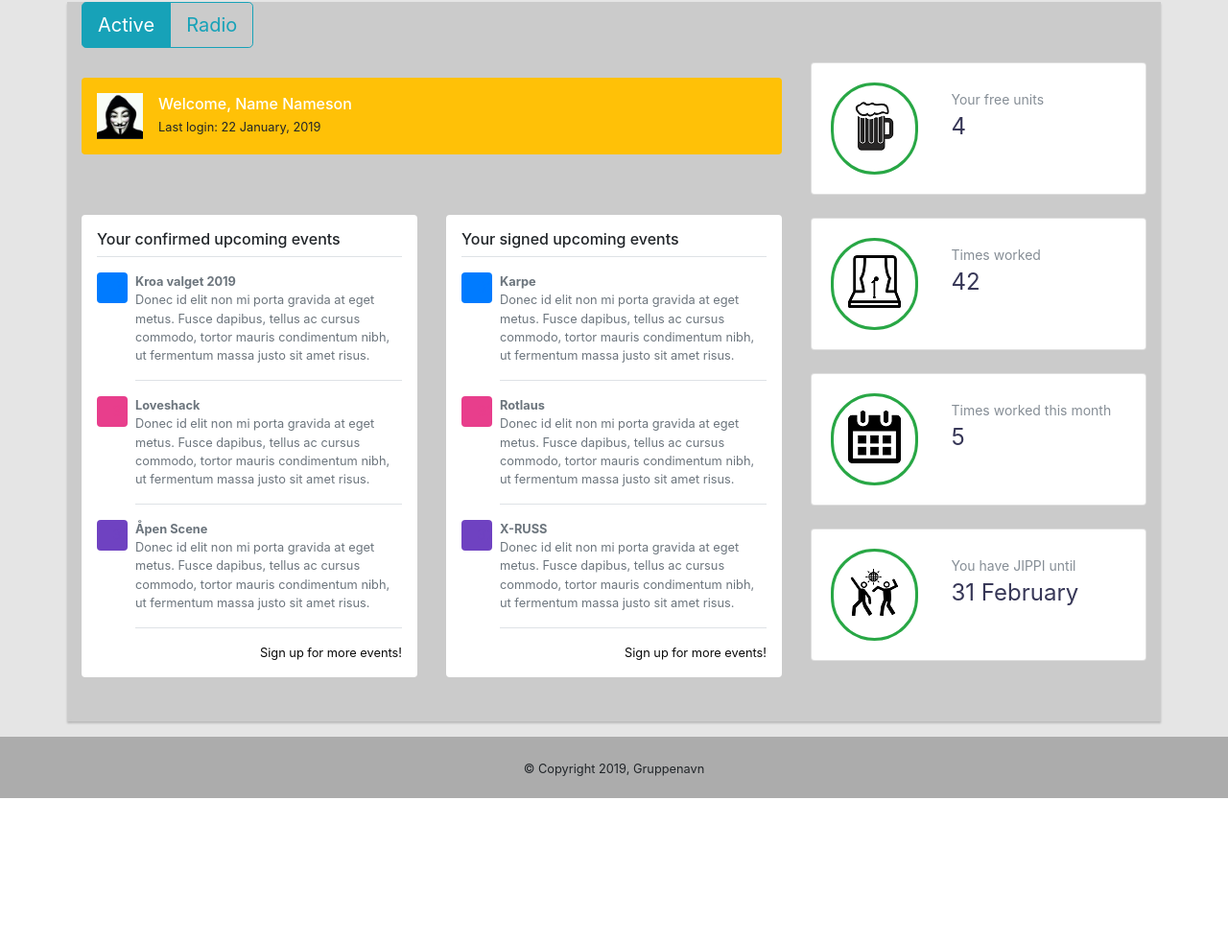
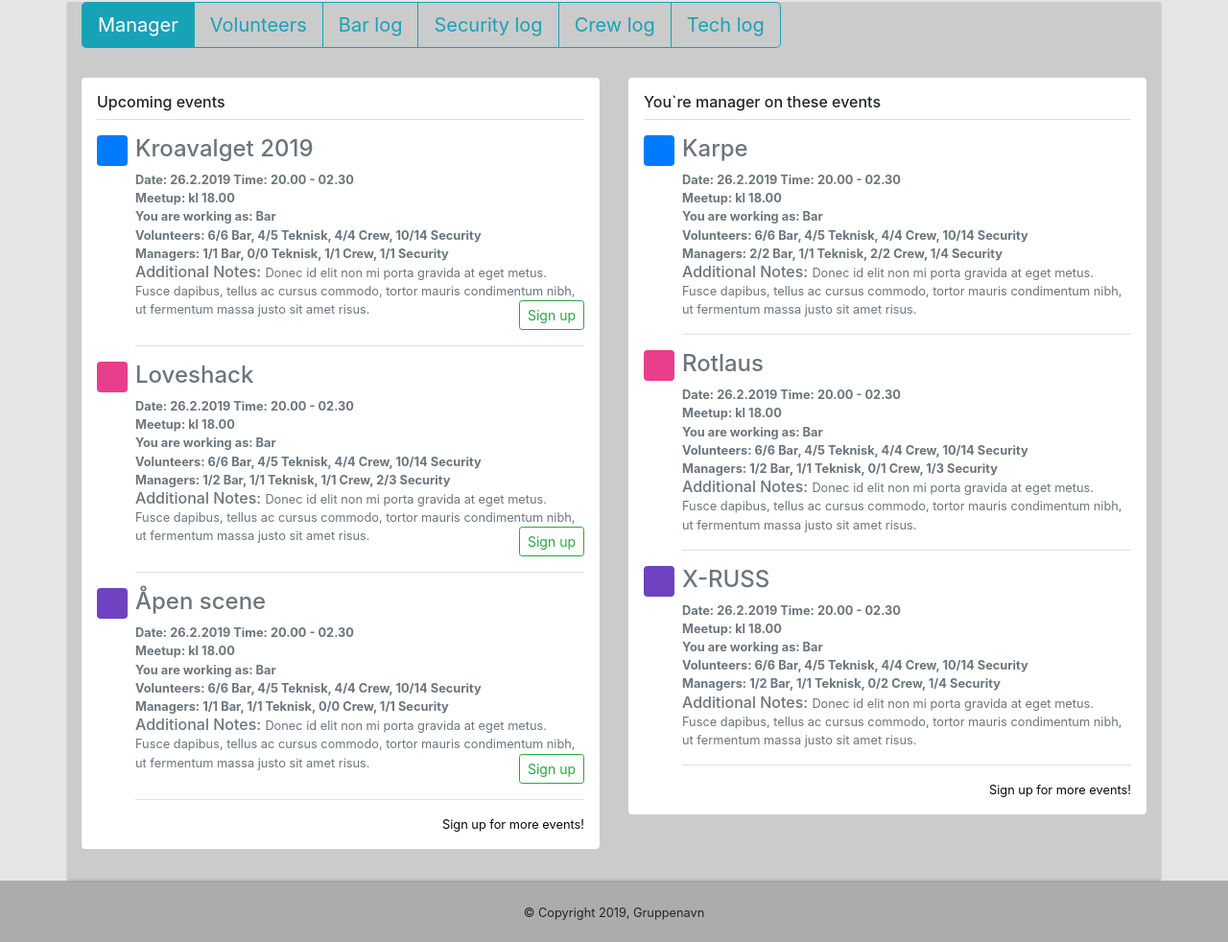
Before and after one commit to LarsStianF/KroaApplikasjon, a PHP site: page /admin/Mindex.php in a window 1280 px wide. Shown: the part 104-1086 px from the top of the page at 96% size. Before the commit the page ends 936 px from the top, so only its background shows below. Run offline with PHP 8.4, Linux system fonts and the light colour scheme; some libraries are stand-ins or nearby versions.

Commit message:
La til ansvarligsiden

```diff
--- a/admin/Mindex.php
+++ b/admin/Mindex.php
@@ -10,58 +10,74 @@ include 'rsc/imports/php/components/admin_header.php';
     ##################################################################################
     -->
 
-
-
     <body class="bg-light">
-
-
-
 
     <main role="main" class="container">
 
-
         <div class="btn-group btn-group-toggle " data-toggle="buttons">
-            <label class="btn btn-secondary active btn-lg btn-outline-info">
-                <input type="radio" name="options" id="option1" autocomplete="off" checked> Active
+            <label class="btn btn-primary active btn-lg btn-outline-info">
+                <input type="radio" name="options" id="option1" autocomplete="off" checked> Manager
             </label>
             <label class="btn btn-secondary btn-lg btn-outline-info">
-                <input type="radio" name="options" id="option2" autocomplete="off"> Radio
+                <input type="radio" name="options" id="option2" autocomplete="off"> Volunteers
+            </label>
+            <label class="btn btn-secondary btn-lg btn-outline-info">
+                <input type="radio" name="options" id="option3" autocomplete="off"> Bar log
+            </label>
+            <label class="btn btn-secondary btn-lg btn-outline-info">
+                <input type="radio" name="options" id="option4" autocomplete="off"> Security log
+            </label>
+            <label class="btn btn-secondary btn-lg btn-outline-info">
+                <input type="radio" name="options" id="option5" autocomplete="off"> Crew log
+            </label>
+            <label class="btn btn-secondary btn-lg btn-outline-info">
+                <input type="radio" name="options" id="option6" autocomplete="off"> Tech log
             </label>
         </div>
 
-        <div class="row mb-3">
-            <div class="col-md-8 themed-grid-col">
-                <div class="pb-3">
-                    <div class="d-flex align-items-center p-3 my-3 text-white-50 bg-warning rounded shadow-sm">
-                        <img class="mr-3" src="../rsc/img/userpic.jpg" alt="" width="48" height="48">
-                        <div class="lh-100">
-                            <h6 class="mb-0 text-white lh-100">Welcome, Name Nameson</h6>
-                            <small>Last login: 22 January, 2019</small>
-                        </div>
-                    </div>
-                </div>
-                <div class="row">
+        <div class="row ">
             <div class="col-md-6 themed-grid-col"> <div class="my-3 p-3 bg-white rounded shadow-sm">
-                            <h6 class="border-bottom border-gray pb-2 mb-0">Your confirmed upcoming events</h6>
+                    <h6 class="border-bottom border-gray pb-2 mb-0">Upcoming events</h6>
                     <div class="media text-muted pt-3">
                         <svg class="bd-placeholder-img mr-2 rounded" width="32" height="32" xmlns="http://www.w3.org/2000/svg" preserveAspectRatio="xMidYMid slice" focusable="false" role="img" aria-label="Placeholder: 32x32"><title>Placeholder</title><rect fill="#007bff" width="100%" height="100%"/><text fill="#007bff" dy=".3em" x="50%" y="50%">32x32</text></svg>
                         <p class="media-body pb-3 mb-0 small lh-125 border-bottom border-gray">
-                                    <strong class="d-block text-gray-dark">Kroa valget 2019</strong>
-                                    Donec id elit non mi porta gravida at eget metus. Fusce dapibus, tellus ac cursus commodo, tortor mauris condimentum nibh, ut fermentum massa justo sit amet risus.
+                            <strong class="d-block text-gray-dark h4">Kroavalget 2019</strong>
+                            <strong class="d-block text-gray dark">Date: 26.2.2019 Time: 20.00 - 02.30</strong>
+                            <strong class="d-block text-gray dark">Meetup: kl 18.00</strong>
+                            <strong class="d-block text-gray dark">You are working as: Bar</strong>
+                            <strong class="d-block text-gray dark">Volunteers: 6/6 Bar, 4/5 Teknisk, 4/4 Crew, 10/14 Security</strong>
+                            <strong class="d-block text-gray dark"> Managers: 1/1 Bar, 0/0 Teknisk, 1/1 Crew, 1/1 Security</strong>
+
+                            <span class="text-gray dark h6">Additional Notes: </span>Donec id elit non mi porta gravida at eget metus. Fusce dapibus, tellus ac cursus commodo, tortor mauris condimentum nibh, ut fermentum massa justo sit amet risus.
+                            <button type="button" class="btn btn-primary btn-sm btn-outline-success" style="float: right;">Sign up</button>
                         </p>
                     </div>
                     <div class="media text-muted pt-3">
                         <svg class="bd-placeholder-img mr-2 rounded" width="32" height="32" xmlns="http://www.w3.org/2000/svg" preserveAspectRatio="xMidYMid slice" focusable="false" role="img" aria-label="Placeholder: 32x32"><title>Placeholder</title><rect fill="#e83e8c" width="100%" height="100%"/><text fill="#e83e8c" dy=".3em" x="50%" y="50%">32x32</text></svg>
                         <p class="media-body pb-3 mb-0 small lh-125 border-bottom border-gray">
-                                    <strong class="d-block text-gray-dark">Loveshack</strong>
-                                    Donec id elit non mi porta gravida at eget metus. Fusce dapibus, tellus ac cursus commodo, tortor mauris condimentum nibh, ut fermentum massa justo sit amet risus.
+                            <strong class="d-block text-gray-dark h4">Loveshack</strong>
+                            <strong class="d-block text-gray dark">Date: 26.2.2019 Time: 20.00 - 02.30</strong>
+                            <strong class="d-block text-gray dark">Meetup: kl 18.00</strong>
+                            <strong class="d-block text-gray dark">You are working as: Bar</strong>
+                            <strong class="d-block text-gray dark">Volunteers: 6/6 Bar, 4/5 Teknisk, 4/4 Crew, 10/14 Security</strong>
+                            <strong class="d-block text-gray dark"> Managers: 1/2 Bar, 1/1 Teknisk, 1/1 Crew, 2/3 Security</strong>
+
+                            <span class="text-gray dark h6">Additional Notes: </span>Donec id elit non mi porta gravida at eget metus. Fusce dapibus, tellus ac cursus commodo, tortor mauris condimentum nibh, ut fermentum massa justo sit amet risus.
+                            <button type="button" class="btn btn-primary btn-sm btn-outline-success" style="float: right;">Sign up</button>
                         </p>
                     </div>
                     <div class="media text-muted pt-3">
                         <svg class="bd-placeholder-img mr-2 rounded" width="32" height="32" xmlns="http://www.w3.org/2000/svg" preserveAspectRatio="xMidYMid slice" focusable="false" role="img" aria-label="Placeholder: 32x32"><title>Placeholder</title><rect fill="#6f42c1" width="100%" height="100%"/><text fill="#6f42c1" dy=".3em" x="50%" y="50%">32x32</text></svg>
                         <p class="media-body pb-3 mb-0 small lh-125 border-bottom border-gray">
-                                    <strong class="d-block text-gray-dark">Åpen Scene</strong>
-                                    Donec id elit non mi porta gravida at eget metus. Fusce dapibus, tellus ac cursus commodo, tortor mauris condimentum nibh, ut fermentum massa justo sit amet risus.
+                            <strong class="d-block text-gray-dark h4">Åpen scene</strong>
+                            <strong class="d-block text-gray dark">Date: 26.2.2019 Time: 20.00 - 02.30</strong>
+                            <strong class="d-block text-gray dark">Meetup: kl 18.00</strong>
+                            <strong class="d-block text-gray dark">You are working as: Bar</strong>
+                            <strong class="d-block text-gray dark">Volunteers: 6/6 Bar, 4/5 Teknisk, 4/4 Crew, 10/14 Security</strong>
+                            <strong class="d-block text-gray dark"> Managers: 1/1 Bar, 1/1 Teknisk, 0/0 Crew, 1/1 Security</strong>
+
+                            <span class="text-gray dark h6">Additional Notes: </span>Donec id elit non mi porta gravida at eget metus. Fusce dapibus, tellus ac cursus commodo, tortor mauris condimentum nibh, ut fermentum massa justo sit amet risus.
+                            <button type="button" class="btn btn-primary btn-sm btn-outline-success" style="float: right;">Sign up</button>
                         </p>
                     </div>
                     <small class="d-block text-right mt-3">
@@ -69,26 +85,44 @@ include 'rsc/imports/php/components/admin_header.php';
                     </small>
                 </div></div>
             <div class="col-md-6 themed-grid-col"> <div class="my-3 p-3 bg-white rounded shadow-sm">
-                            <h6 class="border-bottom border-gray pb-2 mb-0">Your signed upcoming events</h6>
+                    <h6 class="border-bottom border-gray pb-2 mb-0">You`re manager on these events</h6>
                     <div class="media text-muted pt-3">
                         <svg class="bd-placeholder-img mr-2 rounded" width="32" height="32" xmlns="http://www.w3.org/2000/svg" preserveAspectRatio="xMidYMid slice" focusable="false" role="img" aria-label="Placeholder: 32x32"><title>Placeholder</title><rect fill="#007bff" width="100%" height="100%"/><text fill="#007bff" dy=".3em" x="50%" y="50%">32x32</text></svg>
                         <p class="media-body pb-3 mb-0 small lh-125 border-bottom border-gray">
-                                    <strong class="d-block text-gray-dark">Karpe</strong>
-                                    Donec id elit non mi porta gravida at eget metus. Fusce dapibus, tellus ac cursus commodo, tortor mauris condimentum nibh, ut fermentum massa justo sit amet risus.
+                            <strong class="d-block text-gray-dark h4">Karpe</strong>
+                            <strong class="d-block text-gray dark">Date: 26.2.2019 Time: 20.00 - 02.30</strong>
+                            <strong class="d-block text-gray dark">Meetup: kl 18.00</strong>
+                            <strong class="d-block text-gray dark">You are working as: Bar</strong>
+                            <strong class="d-block text-gray dark">Volunteers: 6/6 Bar, 4/5 Teknisk, 4/4 Crew, 10/14 Security</strong>
+                            <strong class="d-block text-gray dark"> Managers: 2/2 Bar, 1/1 Teknisk, 2/2 Crew, 1/4 Security</strong>
+
+                            <span class="text-gray dark h6">Additional Notes: </span>Donec id elit non mi porta gravida at eget metus. Fusce dapibus, tellus ac cursus commodo, tortor mauris condimentum nibh, ut fermentum massa justo sit amet risus.
                         </p>
                     </div>
                     <div class="media text-muted pt-3">
                         <svg class="bd-placeholder-img mr-2 rounded" width="32" height="32" xmlns="http://www.w3.org/2000/svg" preserveAspectRatio="xMidYMid slice" focusable="false" role="img" aria-label="Placeholder: 32x32"><title>Placeholder</title><rect fill="#e83e8c" width="100%" height="100%"/><text fill="#e83e8c" dy=".3em" x="50%" y="50%">32x32</text></svg>
                         <p class="media-body pb-3 mb-0 small lh-125 border-bottom border-gray">
-                                    <strong class="d-block text-gray-dark">Rotlaus</strong>
-                                    Donec id elit non mi porta gravida at eget metus. Fusce dapibus, tellus ac cursus commodo, tortor mauris condimentum nibh, ut fermentum massa justo sit amet risus.
+                            <strong class="d-block text-gray-dark h4">Rotlaus</strong>
+                            <strong class="d-block text-gray dark">Date: 26.2.2019 Time: 20.00 - 02.30</strong>
+                            <strong class="d-block text-gray dark">Meetup: kl 18.00</strong>
+                            <strong class="d-block text-gray dark">You are working as: Bar</strong>
+                            <strong class="d-block text-gray dark">Volunteers: 6/6 Bar, 4/5 Teknisk, 4/4 Crew, 10/14 Security</strong>
+                            <strong class="d-block text-gray dark"> Managers: 1/2 Bar, 1/1 Teknisk, 0/1 Crew, 1/3 Security</strong>
+
+                            <span class="text-gray dark h6">Additional Notes: </span>Donec id elit non mi porta gravida at eget metus. Fusce dapibus, tellus ac cursus commodo, tortor mauris condimentum nibh, ut fermentum massa justo sit amet risus.
                         </p>
                     </div>
                     <div class="media text-muted pt-3">
                         <svg class="bd-placeholder-img mr-2 rounded" width="32" height="32" xmlns="http://www.w3.org/2000/svg" preserveAspectRatio="xMidYMid slice" focusable="false" role="img" aria-label="Placeholder: 32x32"><title>Placeholder</title><rect fill="#6f42c1" width="100%" height="100%"/><text fill="#6f42c1" dy=".3em" x="50%" y="50%">32x32</text></svg>
                         <p class="media-body pb-3 mb-0 small lh-125 border-bottom border-gray">
-                                    <strong class="d-block text-gray-dark">X-RUSS</strong>
-                                    Donec id elit non mi porta gravida at eget metus. Fusce dapibus, tellus ac cursus commodo, tortor mauris condimentum nibh, ut fermentum massa justo sit amet risus.
+                            <strong class="d-block text-gray-dark h4">X-RUSS</strong>
+                            <strong class="d-block text-gray dark">Date: 26.2.2019 Time: 20.00 - 02.30</strong>
+                            <strong class="d-block text-gray dark">Meetup: kl 18.00</strong>
+                            <strong class="d-block text-gray dark">You are working as: Bar</strong>
+                            <strong class="d-block text-gray dark">Volunteers: 6/6 Bar, 4/5 Teknisk, 4/4 Crew, 10/14 Security</strong>
+                            <strong class="d-block text-gray dark"> Managers: 1/2 Bar, 1/1 Teknisk, 0/2 Crew, 1/4 Security</strong>
+
+                            <span class="text-gray dark h6">Additional Notes: </span>Donec id elit non mi porta gravida at eget metus. Fusce dapibus, tellus ac cursus commodo, tortor mauris condimentum nibh, ut fermentum massa justo sit amet risus.
                         </p>
                     </div>
                     <small class="d-block text-right mt-3">
@@ -96,67 +130,7 @@ include 'rsc/imports/php/components/admin_header.php';
                     </small>
                 </div></div>
         </div>
-            </div>
-            <div class="col-md-4 themed-grid-col">
 
-                <div class="card">
-                    <div class="card-body">
-                        <div class="stat-widget-one">
-                            <div class="stat-icon dib"><i class="ti-enhet text-success border-success"></i></div>
-                            <div class="stat-content dib">
-                                <div class="stat-text">Your free units</div>
-                                <div class="stat-digit">4</div>
-                            </div>
-                        </div>
-                    </div>
-                </div>
-
-
-                <div class="card">
-                    <div class="card-body">
-                        <div class="stat-widget-one">
-                            <div class="stat-icon dib"><i class="ti-total text-success border-success"></i></div>
-                            <div class="stat-content dib">
-                                <div class="stat-text">Times worked</div>
-                                <div class="stat-digit">42</div>
-                            </div>
-                        </div>
-                    </div>
-                </div>
-
-
-
-                <div class="card">
-                    <div class="card-body">
-                        <div class="stat-widget-one">
-                            <div class="stat-icon dib"><i class="ti-month text-success border-success"></i></div>
-                            <div class="stat-content dib">
-                                <div class="stat-text">Times worked this month</div>
-                                <div class="stat-digit">5</div>
-                            </div>
-                        </div>
-                    </div>
-                </div>
-
-
-
-                <div class="card">
-                    <div class="card-body">
-                        <div class="stat-widget-one">
-                            <div class="stat-icon dib"><i class="ti-jippi text-success border-success"></i></div>
-                            <div class="stat-content dib">
-                                <div class="stat-text">You have JIPPI until</div>
-                                <div class="stat-digit">31 February</div>
-                            </div>
-                        </div>
-                    </div>
-                </div>
-
-
-
-            </div>
-
-        </div>
     </main>
     <script src="https://code.jquery.com/jquery-3.3.1.slim.min.js" integrity="sha384-q8i/X+965DzO0rT7abK41JStQIAqVgRVzpbzo5smXKp4YfRvH+8abtTE1Pi6jizo" crossorigin="anonymous"></script>
     <script>window.jQuery || document.write('<script src="/docs/4.2/assets/js/vendor/jquery-slim.min.js"><\/script>')</script><script src="/docs/4.2/dist/js/bootstrap.bundle.min.js" integrity="sha384-zDnhMsjVZfS3hiP7oCBRmfjkQC4fzxVxFhBx8Hkz2aZX8gEvA/jsP3eXRCvzTofP" crossorigin="anonymous"></script>
```
Lines whose indentation alone changed are shown as unchanged.
